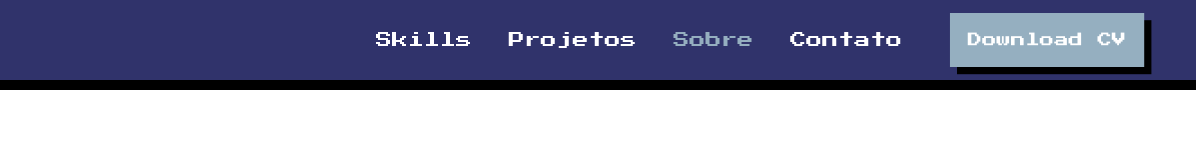
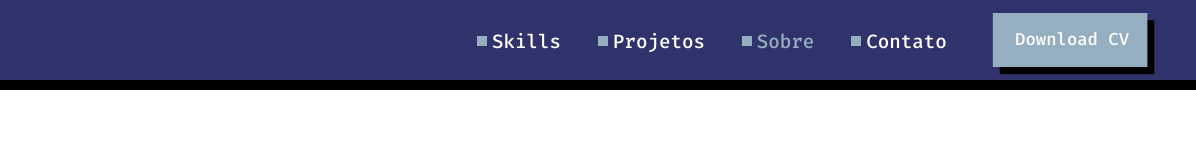
Before and after one commit to gustaferreira/meu-site-pessoal, a plain HTML site: page sobre/sobre.html in a window 1280 px wide. Shown: the full height of the page, 84-1280 px from the left. Drawn offline with Linux system fonts and the light colour scheme.

Commit message:
second commit official

```diff
--- a/contato/contato.css
+++ b/contato/contato.css
@@ -1,4 +1,5 @@
 @import url('https://fonts.googleapis.com/css2?family=Press+Start+2P&display=swap');
+@import url('https://fonts.googleapis.com/css2?family=Fira+Code:wght@300;400;500;600&display=swap');
 
 *{
     margin: 0;
@@ -25,12 +26,22 @@ nav{
 }
 
 nav a{
+    font-family:"Fira Code";
     display: inline-flex;
     align-items: center;
     color: #fff;
-    font-size: 1rem;
+    font-size: 1.2rem;
+    font-weight: 500;
     margin-right: 1.3rem;
     text-decoration: none;
+}
+
+nav a::before{
+    content: '';
+    background-color: #95afc0;
+    width: 10px;
+    height: 10px;
+    margin-right: 5px;
 }
 
 nav a:active{
--- a/projetos/projeto.css
+++ b/projetos/projeto.css
@@ -1,4 +1,5 @@
 @import url('https://fonts.googleapis.com/css2?family=Press+Start+2P&display=swap');
+@import url('https://fonts.googleapis.com/css2?family=Fira+Code:wght@300;400;500;600&display=swap');
 
 *{
     margin: 0;
@@ -25,12 +26,22 @@ nav{
 }
 
 nav a{
+    font-family:"Fira Code";
     display: inline-flex;
     align-items: center;
     color: #fff;
-    font-size: 1rem;
+    font-size: 1.2rem;
+    font-weight: 500;
     margin-right: 1.3rem;
     text-decoration: none;
+}
+
+nav a::before{
+    content: '';
+    background-color: #95afc0;
+    width: 10px;
+    height: 10px;
+    margin-right: 5px;
 }
 
 nav a:active{
--- a/skills/skills.css
+++ b/skills/skills.css
@@ -1,4 +1,5 @@
 @import url('https://fonts.googleapis.com/css2?family=Press+Start+2P&display=swap');
+@import url('https://fonts.googleapis.com/css2?family=Fira+Code:wght@300;400;500;600&display=swap');
 
 *{
     margin: 0;
@@ -25,12 +26,22 @@ nav{
 }
 
 nav a{
+    font-family:"Fira Code";
     display: inline-flex;
     align-items: center;
     color: #fff;
-    font-size: 1rem;
+    font-size: 1.2rem;
+    font-weight: 500;
     margin-right: 1.3rem;
     text-decoration: none;
+}
+
+nav a::before{
+    content: '';
+    background-color: #95afc0;
+    width: 10px;
+    height: 10px;
+    margin-right: 5px;
 }
 
 nav a:active{
--- a/sobre/sobre.css
+++ b/sobre/sobre.css
@@ -1,4 +1,5 @@
 @import url('https://fonts.googleapis.com/css2?family=Press+Start+2P&display=swap');
+@import url('https://fonts.googleapis.com/css2?family=Fira+Code:wght@300;400;500;600&display=swap');
 
 *{
     margin: 0;
@@ -25,12 +26,22 @@ nav{
 }
 
 nav a{
+    font-family:"Fira Code";
     display: inline-flex;
     align-items: center;
     color: #fff;
-    font-size: 1rem;
+    font-size: 1.2rem;
+    font-weight: 500;
     margin-right: 1.3rem;
     text-decoration: none;
+}
+
+nav a::before{
+    content: '';
+    background-color: #95afc0;
+    width: 10px;
+    height: 10px;
+    margin-right: 5px;
 }
 
 nav a:active{
```
Also changed, not shown: index.html (+0 -6 lines).
